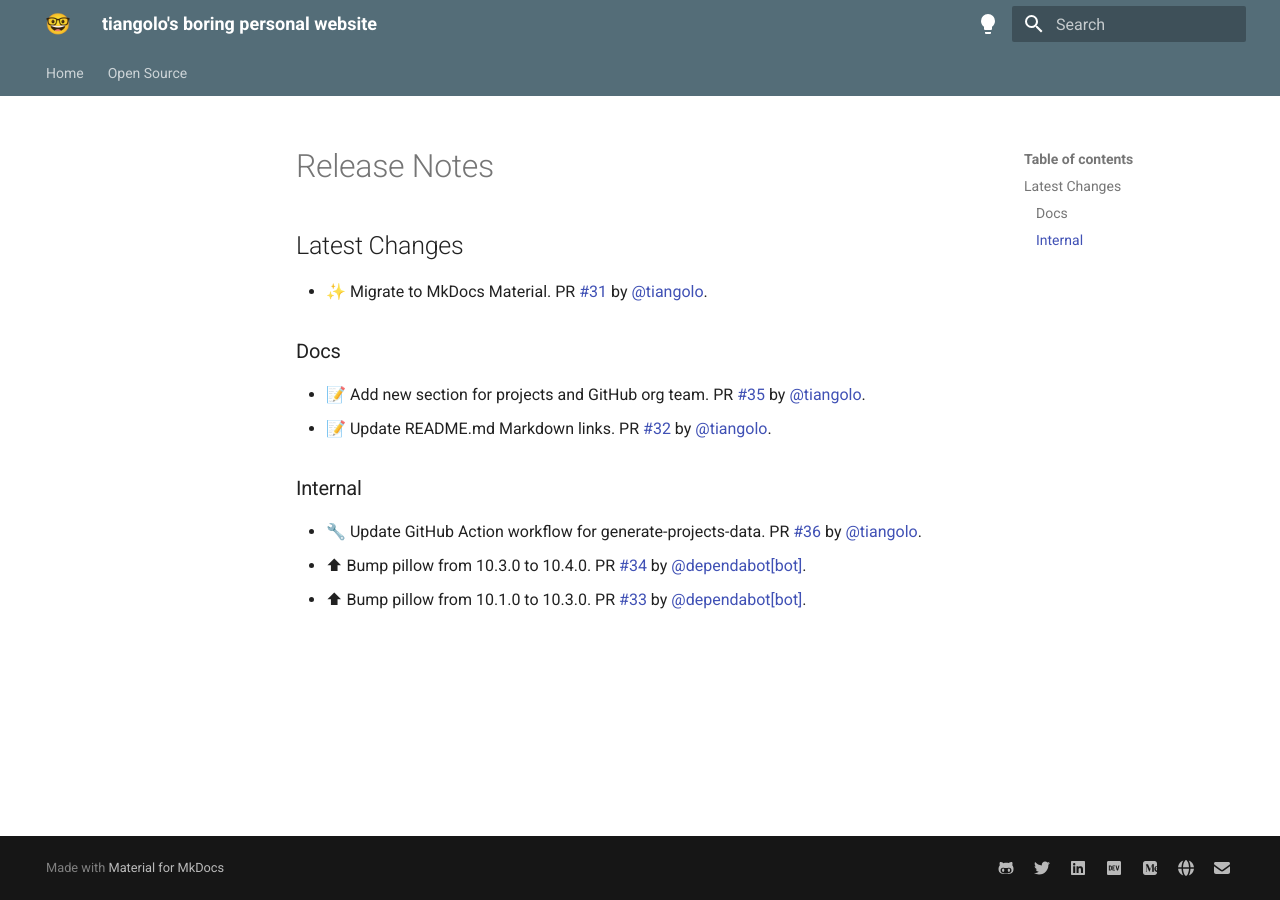
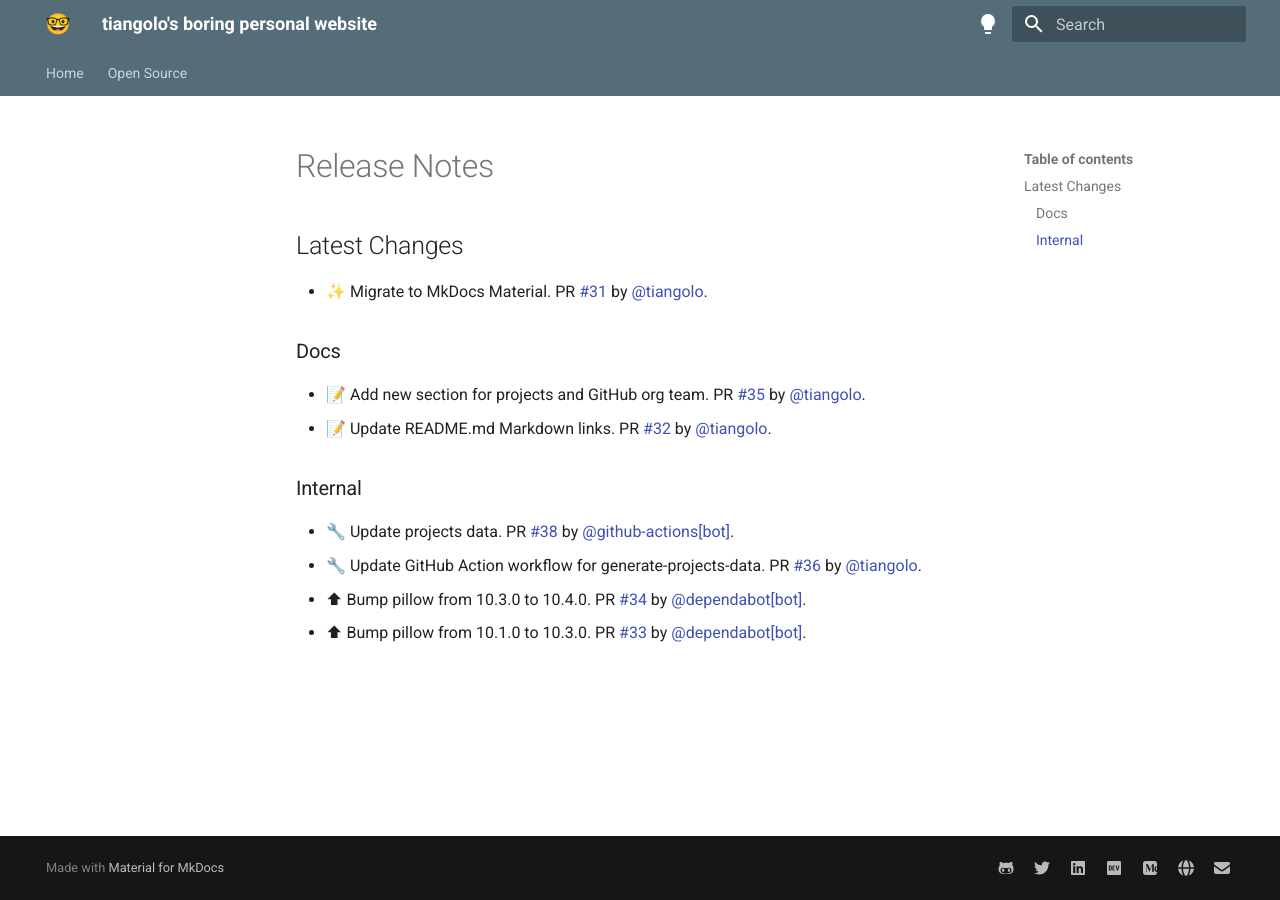
Before and after one commit to tiangolo/tiangolo.com, an MkDocs documentation site: the page built from docs/release-notes.md, in a window 1280 px wide. Built offline with MkDocs 1.6.1 and Material for MkDocs 9.7.7, drawn with Linux system fonts in a browser that asks for light colours.

Commit message:
📝 Update release notes

```diff
--- a/docs/release-notes.md
+++ b/docs/release-notes.md
@@ -11,6 +11,7 @@
 
 ### Internal
 
+* 🔧 Update projects data. PR [#38](https://github.com/tiangolo/tiangolo.com/pull/38) by [@github-actions[bot]](https://github.com/apps/github-actions).
 * 🔧 Update GitHub Action workflow for generate-projects-data. PR [#36](https://github.com/tiangolo/tiangolo.com/pull/36) by [@tiangolo](https://github.com/tiangolo).
 * ⬆ Bump pillow from 10.3.0 to 10.4.0. PR [#34](https://github.com/tiangolo/tiangolo.com/pull/34) by [@dependabot[bot]](https://github.com/apps/dependabot).
 * ⬆ Bump pillow from 10.1.0 to 10.3.0. PR [#33](https://github.com/tiangolo/tiangolo.com/pull/33) by [@dependabot[bot]](https://github.com/apps/dependabot).
```
